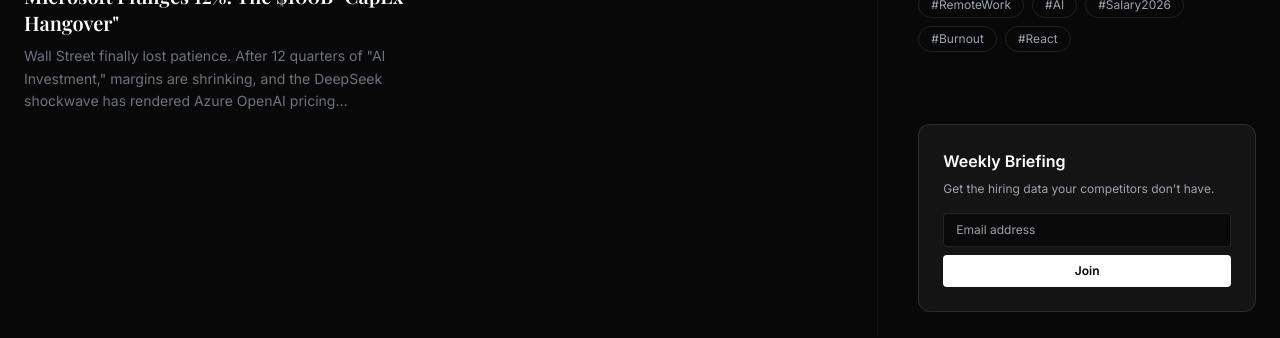
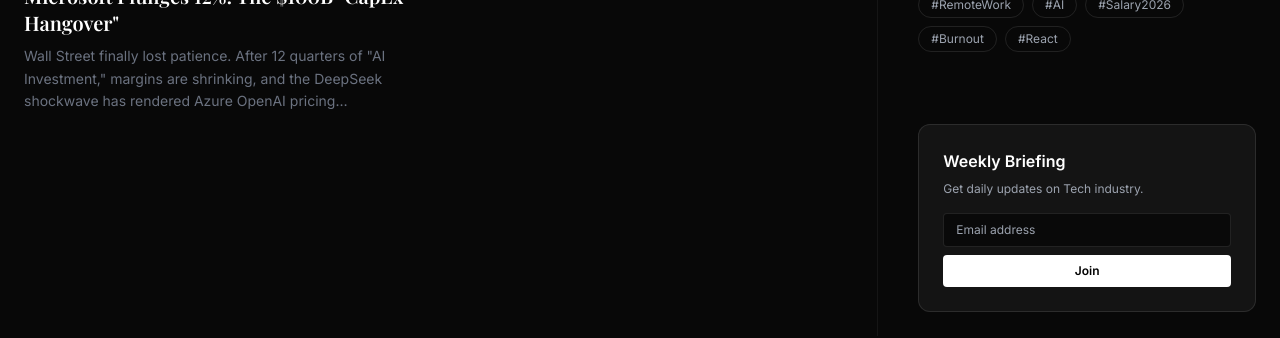
Before and after one commit to wetheethical-stack/blogs-rolehivex, a React (Vite) app: page / in a window 1280 px wide. Shown: the part 3869-4207 px from the top of the page. Built offline with nearby package versions, Linux system fonts and the light colour scheme; a web font is replaced by a local one.

Commit message:
Update weekly briefing description text

```diff
--- a/src/App.jsx
+++ b/src/App.jsx
@@ -1769,7 +1769,7 @@
                     <div className="mt-auto sticky top-24">
                         <div className="p-6 bg-white/5 rounded-xl border border-white/10 mb-6">
                             <h5 className="text-white font-bold mb-2">Weekly Briefing</h5>
-                            <p className="text-xs text-gray-400 mb-4">Get the hiring data your competitors don't have.</p>
+                            <p className="text-xs text-gray-400 mb-4">Get daily updates on Tech industry.</p>
 
                             {!isSubscribed ? (
                                 <div className="flex flex-col gap-2">
```
